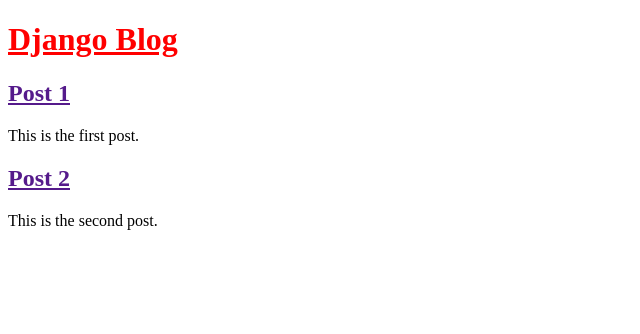
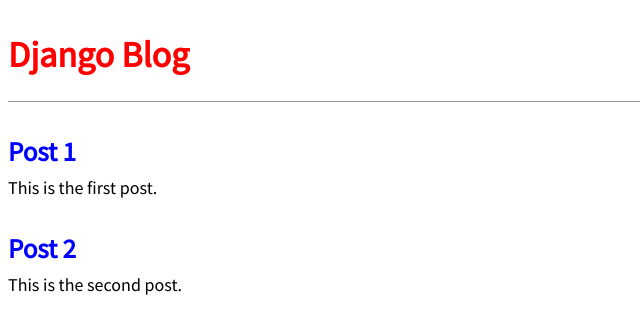
Before and after one commit to UsuallyChris/django_book_4, a Django app: page / in a window 1280 px wide. Shown: the top 334 px of the page, without its empty margins (0-640 px from the left). Run offline with Django 3.2, Linux system fonts and the light colour scheme; data comes from the database, SQL or seed files in the repository.

Commit message:
Updated styles

```diff
--- a/static/css/styles.css
+++ b/static/css/styles.css
@@ -1,3 +1,47 @@
+body {
+  font-family: 'Source Sans Pro', sans-serif;
+  font-size: 18px;
+}
+
+header {
+  border-bottom: 1px solid #999;
+  margin-bottom: 2rem;
+  display: flex;
+}
+
 header h1 a {
-  color: red
+  color: red;
+  text-decoration: none;
 }
+
+.nav-left {
+  margin-right: auto;
+}
+
+.nav-right {
+  display: flex;
+  padding-top: 2rem;
+}
+
+.post-entry {
+  margin-bottom: 2rem;
+}
+
+.post-entry h2 {
+  margin: 0.5rem 0;
+}
+
+.post-entry h2 a,
+.post-entry h2 a:visited {
+  color: blue;
+  text-decoration: none;
+}
+
+.post-entry p {
+  margin: 0;
+  font-weight: 400;
+}
+
+.post-entry h2 a:hover {
+  color: red;
+}
--- a/templates/base.html
+++ b/templates/base.html
@@ -5,6 +5,7 @@
   <meta charset="UTF-8">
   <meta name="viewport" content="width=device-width, initial-scale=1.0">
   <meta http-equiv="X-UA-Compatible" content="ie=edge">
+  <link href="https://fonts.googleapis.com/css?family=Source+Sans+Pro:400" rel="stylesheet">
   <link rel="stylesheet" href="{% static 'css/styles.css' %}">
   <title>Django Blog</title>
 </head>
```
